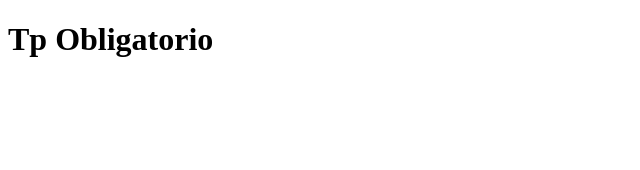
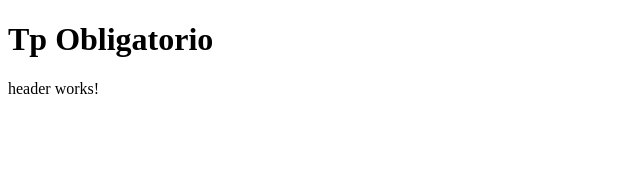
Before and after one commit to GaugeZich/TpObligatorio, an Angular app: page / in a window 1280 px wide. Shown: the top 170 px of the page, without its empty margins (0-640 px from the left). Built offline with nearby package versions, Linux system fonts and the light colour scheme.

Commit message:
Creamos un componente y lo invocamos

```diff
--- a/src/app/app.component.html
+++ b/src/app/app.component.html
@@ -1,3 +1,7 @@
-<!-- {{title}} Importa la clase title de app.component.ts-->
-<h1>{{title}}</h1>
+<!-- {{title}} Importa la variable title de la clase app.component.ts-->
+<div>
+  <h1>{{title}}</h1>
+</div>
+
+<app-header></app-header>
 <router-outlet></router-outlet>
--- a/src/app/app.module.ts
+++ b/src/app/app.module.ts
@@ -3,10 +3,12 @@
 
 import { AppRoutingModule } from './app-routing.module';
 import { AppComponent } from './app.component';
+import { HeaderComponent } from './components/header/header.component';
 
 @NgModule({
   declarations: [
-    AppComponent
+    AppComponent,
+    HeaderComponent
   ],
   imports: [
     BrowserModule,
--- /dev/null
+++ b/src/app/components/header/header.component.html
@@ -0,0 +1 @@
+<p>header works!</p>
```
Also changed, not shown: src/app/components/header/header.component.ts (added, +10 -0 lines), src/app/components/header/header.component.css (added).
